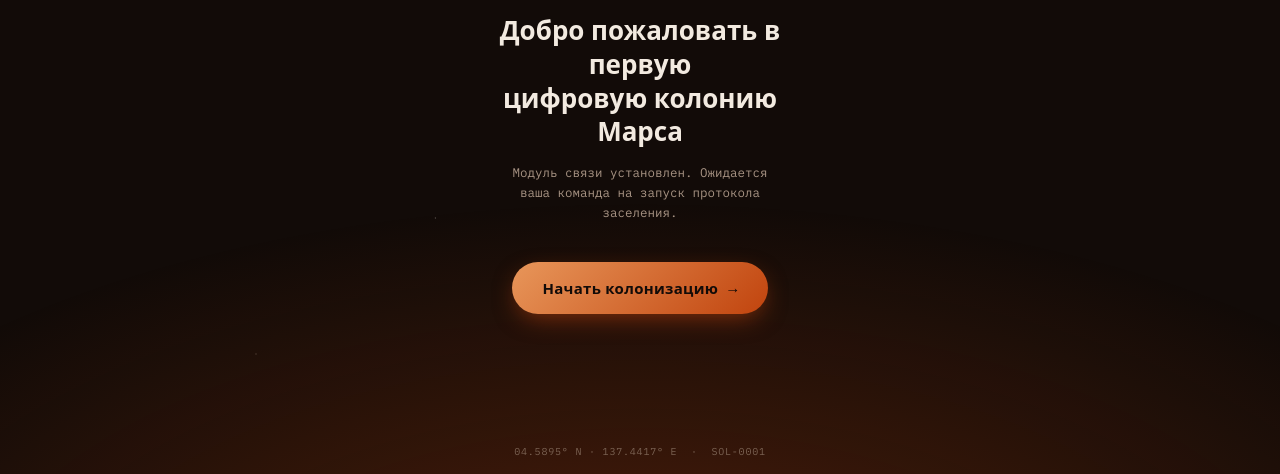
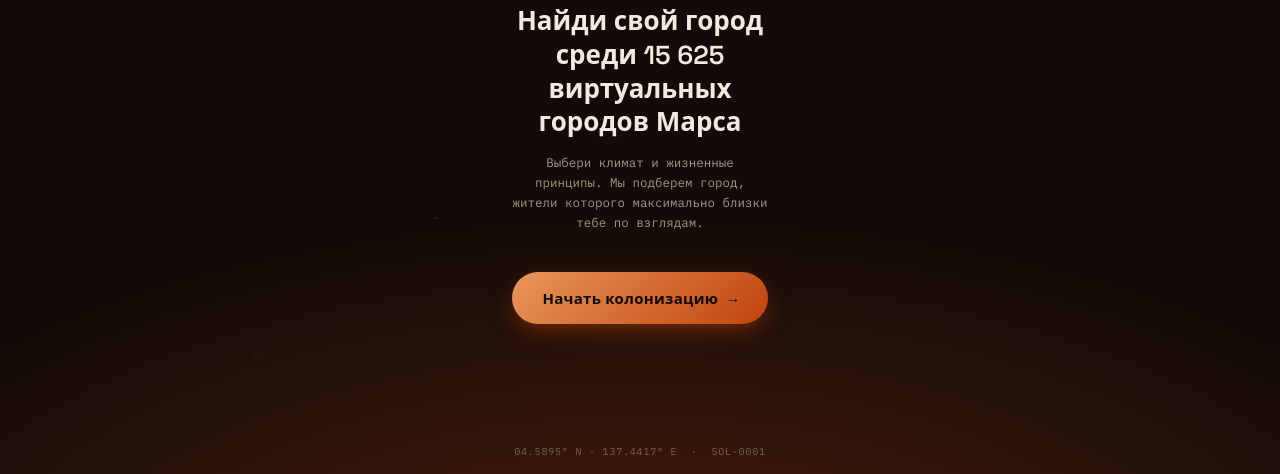
Before and after one commit to ph001player1-lab/mars-genesis-miniapp, a plain HTML site: page index.html in a window 1280 px wide. Shown: the part 326-800 px from the top of the page. Drawn offline with Linux system fonts and the light colour scheme.

Commit message:
Update index.html

```diff
--- a/index.html
+++ b/index.html
@@ -56,9 +56,9 @@
 
   <h1 class="wordmark">MARS <span>GENESIS</span></h1>
 
-  <p class="tagline">Добро пожаловать в первую<br/>цифровую колонию Марса</p>
+  <p class="tagline">Найди свой город среди 15 625<br/>виртуальных городов Марса</p>
 
-  <p class="subtext">Модуль связи установлен. Ожидается ваша команда на запуск протокола заселения.</p>
+  <p class="subtext">Выбери климат и жизненные принципы. Мы подберем город, жители которого максимально близки тебе по взглядам.</p>
 
   <button id="start-btn" class="start-btn" type="button">
     <span class="start-btn__label">Начать колонизацию</span>
```
